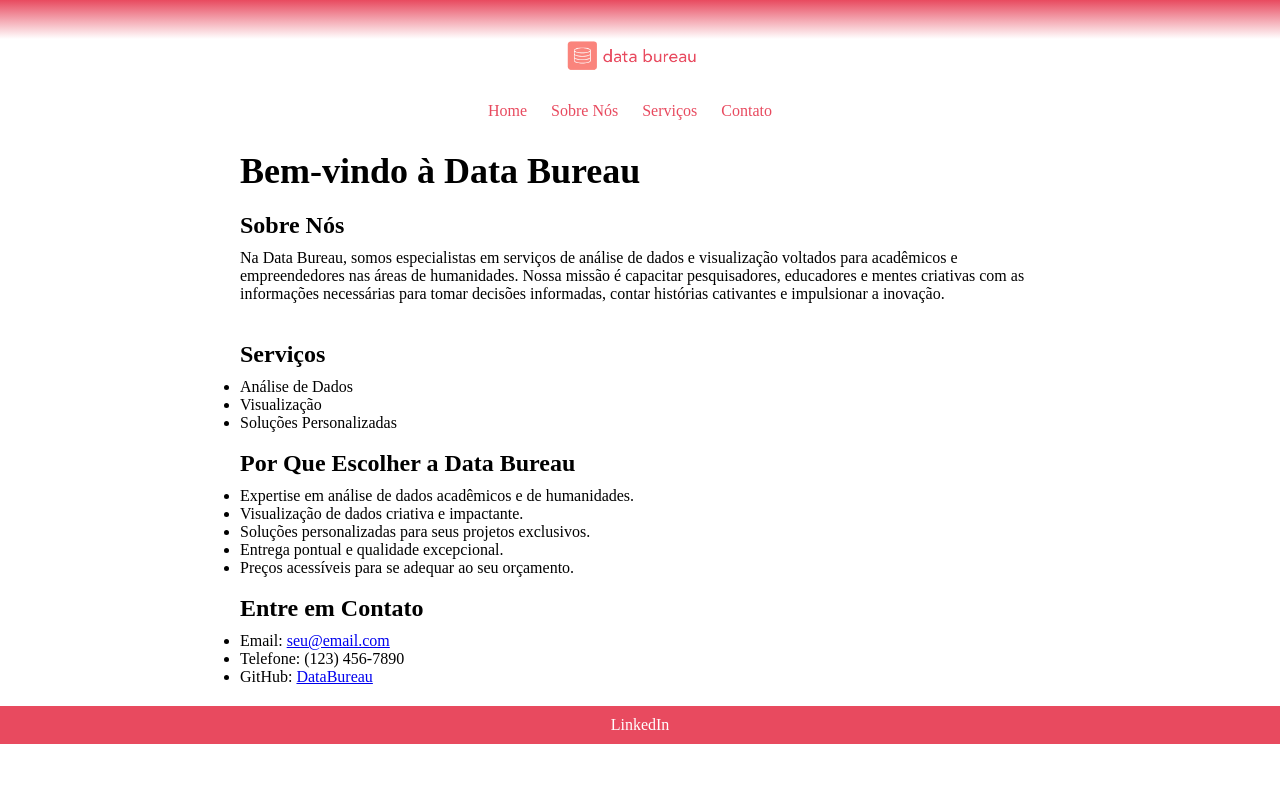
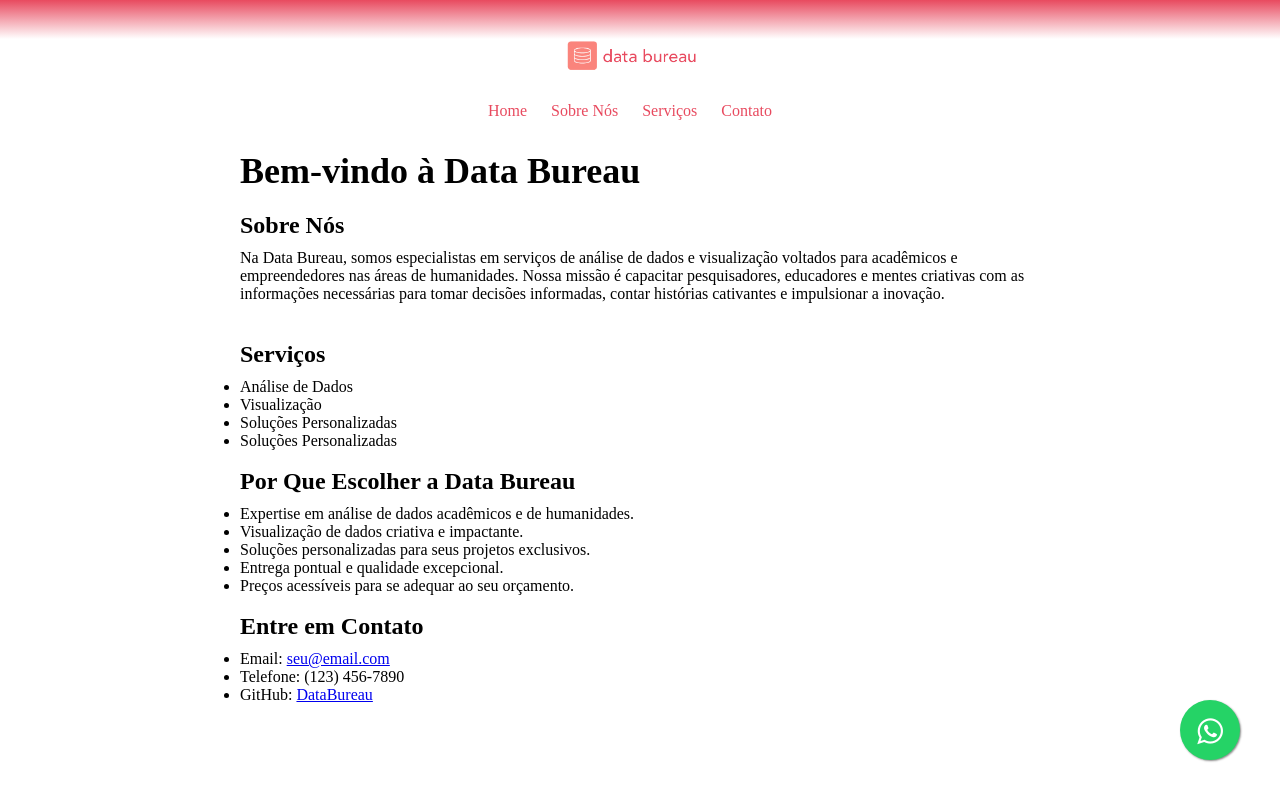
Before and after one commit to Data-Bureau/data-bureau.github.io, a plain HTML site: page index.html in a window 1280 px wide. Drawn offline with Linux system fonts and the light colour scheme.

Commit message:
v2 without links

```diff
--- a/index.html
+++ b/index.html
@@ -33,6 +33,7 @@
                 <li>Análise de Dados</li>
                 <li>Visualização</li>
                 <li>Soluções Personalizadas</li>
+                <li>Soluções Personalizadas</li>
             </ul>
         </section>
         <br/>
@@ -58,9 +59,11 @@
     </main>
 
     <footer>
-        <ul>
-            <li><a href="https://www.linkedin.com/company/databureau">LinkedIn</a></li>
-        </ul>
+        <link rel="stylesheet" href="https://maxcdn.bootstrapcdn.com/font-awesome/4.5.0/css/font-awesome.min.css">
+        <a href="https://wa.me/55(aqui seu numero com ddd | tudo junto)?text=Olá%20seu%20artigo" style="position:fixed;width:60px;height:60px;bottom:40px;right:40px;background-color:#25d366;color:#FFF;border-radius:50px;text-align:center;font-size:30px;box-shadow: 1px 1px 2px #888;
+          z-index:1000;" target="_blank">
+        <i style="margin-top:16px" class="fa fa-whatsapp"></i>
+        </a>
     </footer>
 </body>
 </html>
--- a/main.css
+++ b/main.css
@@ -19,6 +19,7 @@ nav ul {
 nav ul li {
   display: inline;
   margin-right: 20px;
+
 }
 
 nav ul li a {
@@ -54,17 +55,43 @@ section p {
   margin-bottom: 20px;
 }
 
-/* Styling for the footer */
-footer {
-  background-color: #E84A5F;
-  color: #fff;
-  text-align: center;
-  padding: 10px 0;
+section li {
+  animation: fadeIn 0.5s linear;
+  animation-fill-mode: both;
 }
 
-footer a {
-  color: #fff;
-  text-decoration: none;
+section li:nth-child(1) {
+  animation-delay: 0.25s;
+}
+
+section li:nth-child(2) {
+  animation-delay: 0.5s;
+}
+
+section li:nth-child(3) {
+  animation-delay: 0.75s;
+}
+
+section li:nth-child(4) {
+  animation-delay: 1s;
+}
+
+section li:nth-child(5) {
+  animation-delay: 1.25s;
+}
+
+@-webkit-keyframes fadeIn {
+  0% {
+    opacity: 0;
+    top: 100px;
+ }
+  75% {
+    opacity: 0.5;
+    top: 0px;
+ }
+  100% {
+    opacity: 1;
+ }
 }
 
 .logo {
```
